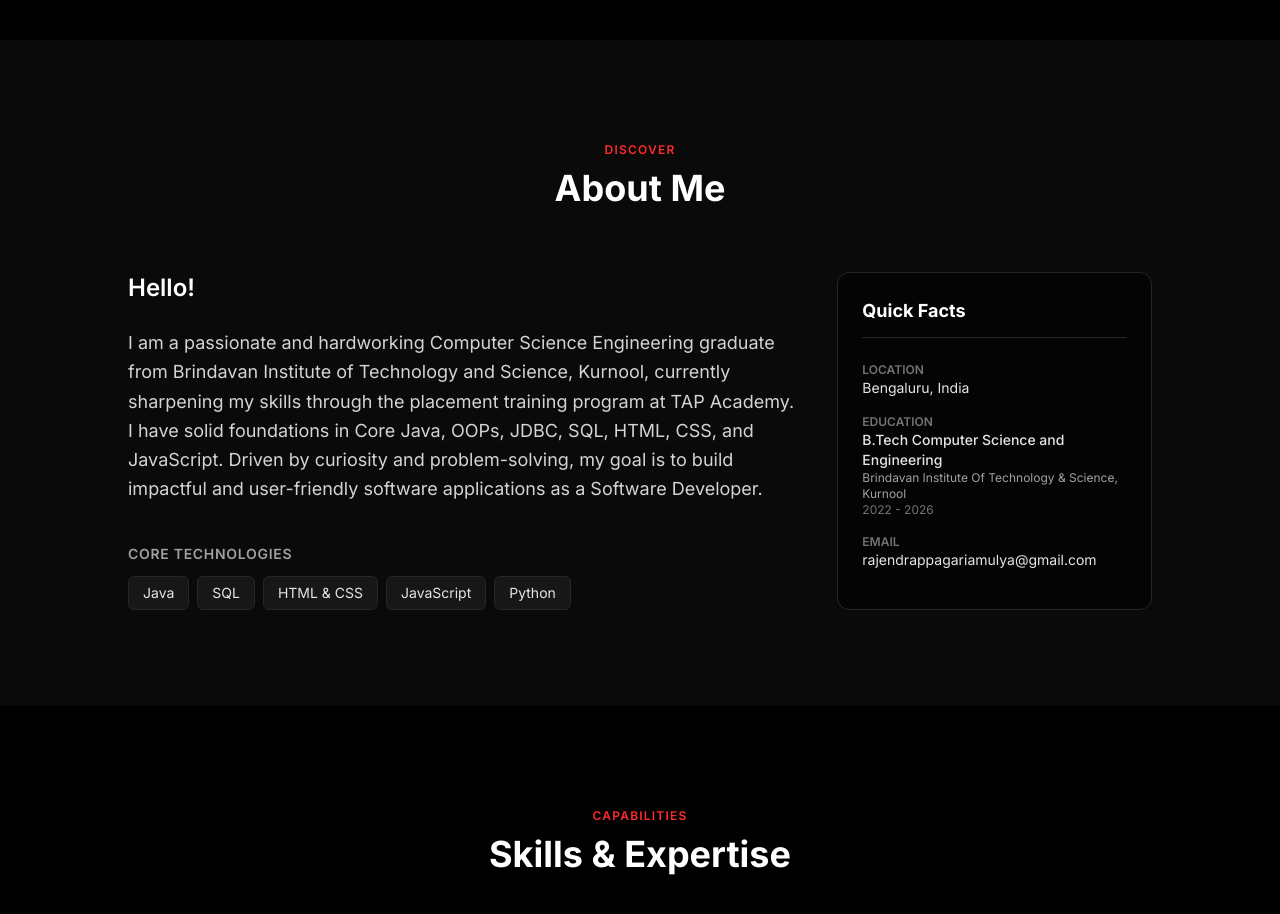
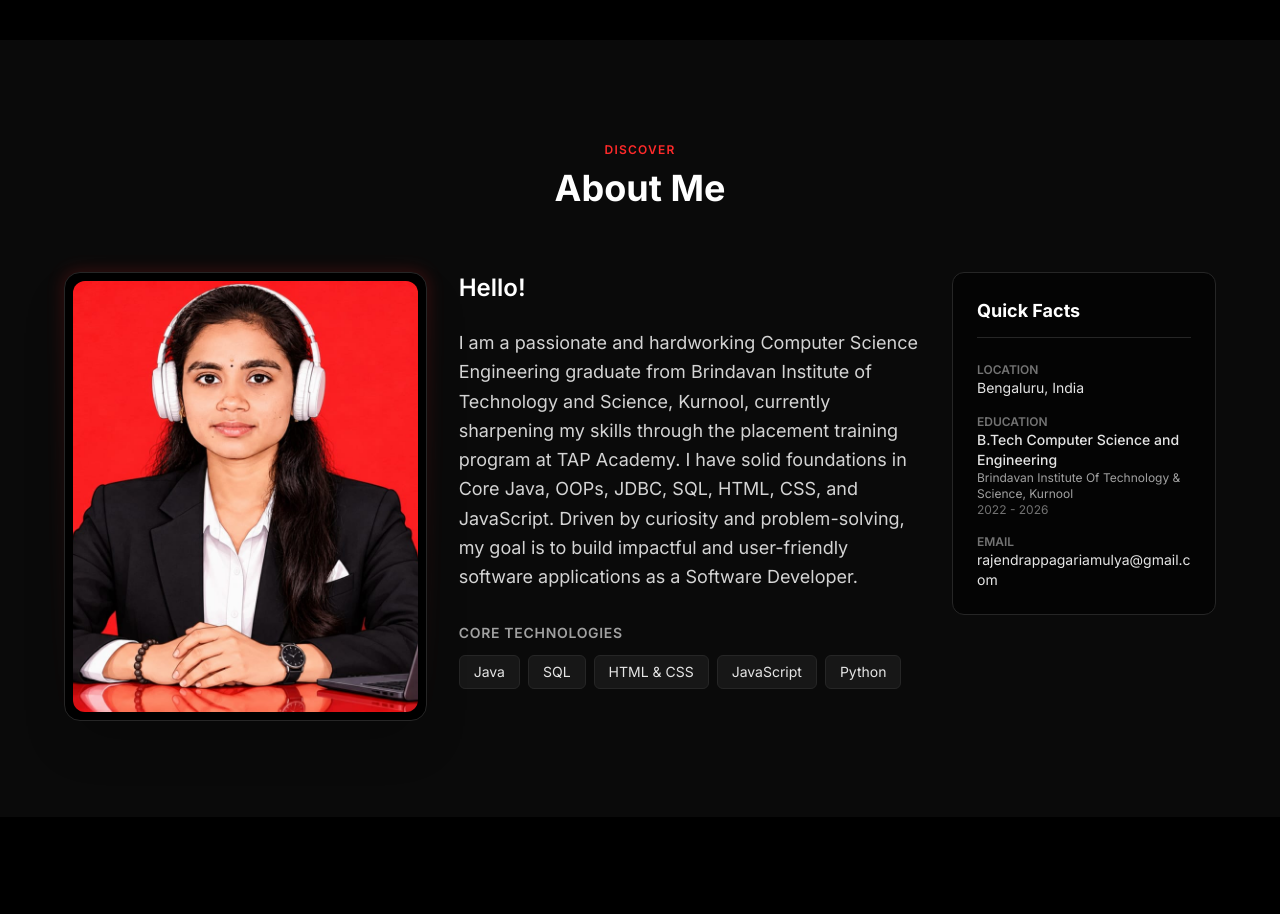
Before and after one commit to rajendrappagariamulya/rajendrappa-gari-amulya-portfolio, a React (Vite) app: page / in a window 1280 px wide. Shown: the part 760-1674 px from the top of the page. Built offline with nearby package versions, Linux system fonts and the light colour scheme; no server answers.

Commit message:
Add profile image and display in About section

```diff
--- a/src/components/About.jsx
+++ b/src/components/About.jsx
@@ -1,9 +1,10 @@
 import { aboutContent, personalInfo, education } from '../data/portfolioData'
+import profileImg from '../assets/about/profile.png'
 
 function About() {
   return (
     <section id="about" className="py-24 bg-[#0a0a0a] text-white px-6">
-      <div className="max-w-5xl mx-auto">
+      <div className="max-w-6xl mx-auto">
         <div className="text-center mb-16">
           <span className="text-xs font-semibold uppercase tracking-widest text-[#ff2a2a]">
             Discover
@@ -13,8 +14,24 @@ function About() {
           </h2>
         </div>
 
-        <div className="grid grid-cols-1 md:grid-cols-3 gap-10">
-          <div className="md:col-span-2 space-y-6">
+        <div className="grid grid-cols-1 lg:grid-cols-12 gap-8 items-start">
+          {/* Profile Photo */}
+          <div className="lg:col-span-4 flex justify-center">
+            <div className="relative group w-full max-w-sm">
+              <div className="absolute -inset-0.5 bg-gradient-to-b from-[#ff2a2a]/30 to-transparent rounded-2xl blur-sm opacity-60 group-hover:opacity-100 transition-opacity duration-300 pointer-events-none" />
+              <div className="relative bg-black border border-neutral-800 rounded-2xl overflow-hidden p-2 shadow-2xl">
+                <img
+                  src={profileImg}
+                  alt={personalInfo.name}
+                  className="w-full h-auto object-cover rounded-xl aspect-[4/5] shadow-inner"
+                  loading="lazy"
+                />
+              </div>
+            </div>
+          </div>
+
+          {/* Bio & Technologies */}
+          <div className="lg:col-span-5 space-y-6">
             <h3 className="text-2xl font-semibold text-white">
               {aboutContent.heading}
             </h3>
@@ -22,7 +39,7 @@ function About() {
               className="text-neutral-300 leading-relaxed text-base sm:text-lg"
               dangerouslySetInnerHTML={{ __html: aboutContent.bio }}
             />
-            <div className="pt-4">
+            <div className="pt-2">
               <h4 className="text-sm font-semibold uppercase tracking-wider text-neutral-400 mb-3">
                 Core Technologies
               </h4>
@@ -39,7 +56,8 @@ function About() {
             </div>
           </div>
 
-          <div className="bg-black/60 border border-neutral-800 rounded-xl p-6 space-y-6">
+          {/* Quick Facts Card */}
+          <div className="lg:col-span-3 bg-black/60 border border-neutral-800 rounded-xl p-6 space-y-6">
             <h4 className="text-lg font-bold text-white border-b border-neutral-800 pb-3">
               Quick Facts
             </h4>
```
Also changed, not shown: src/assets/about/profile.png (added).
